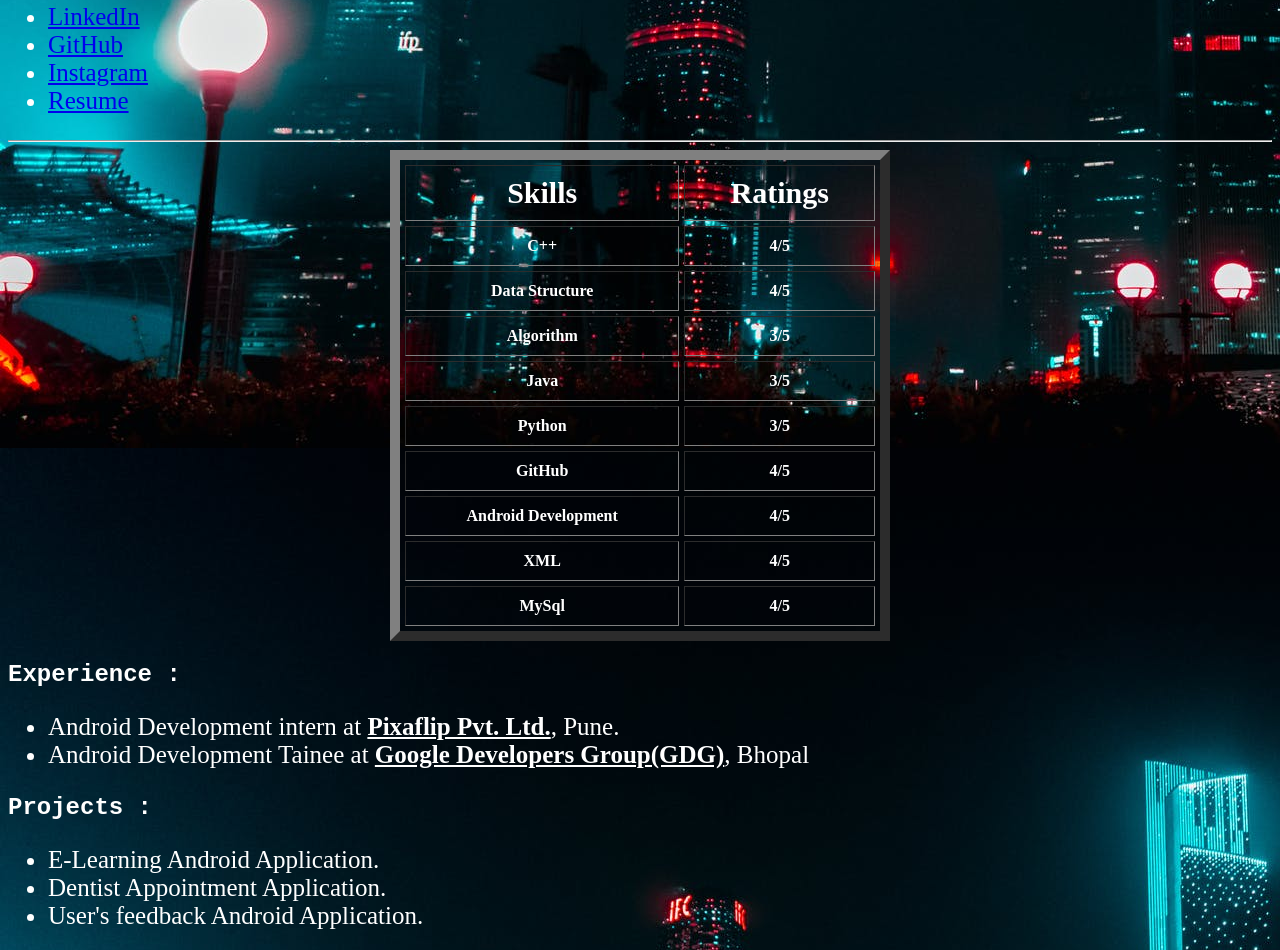
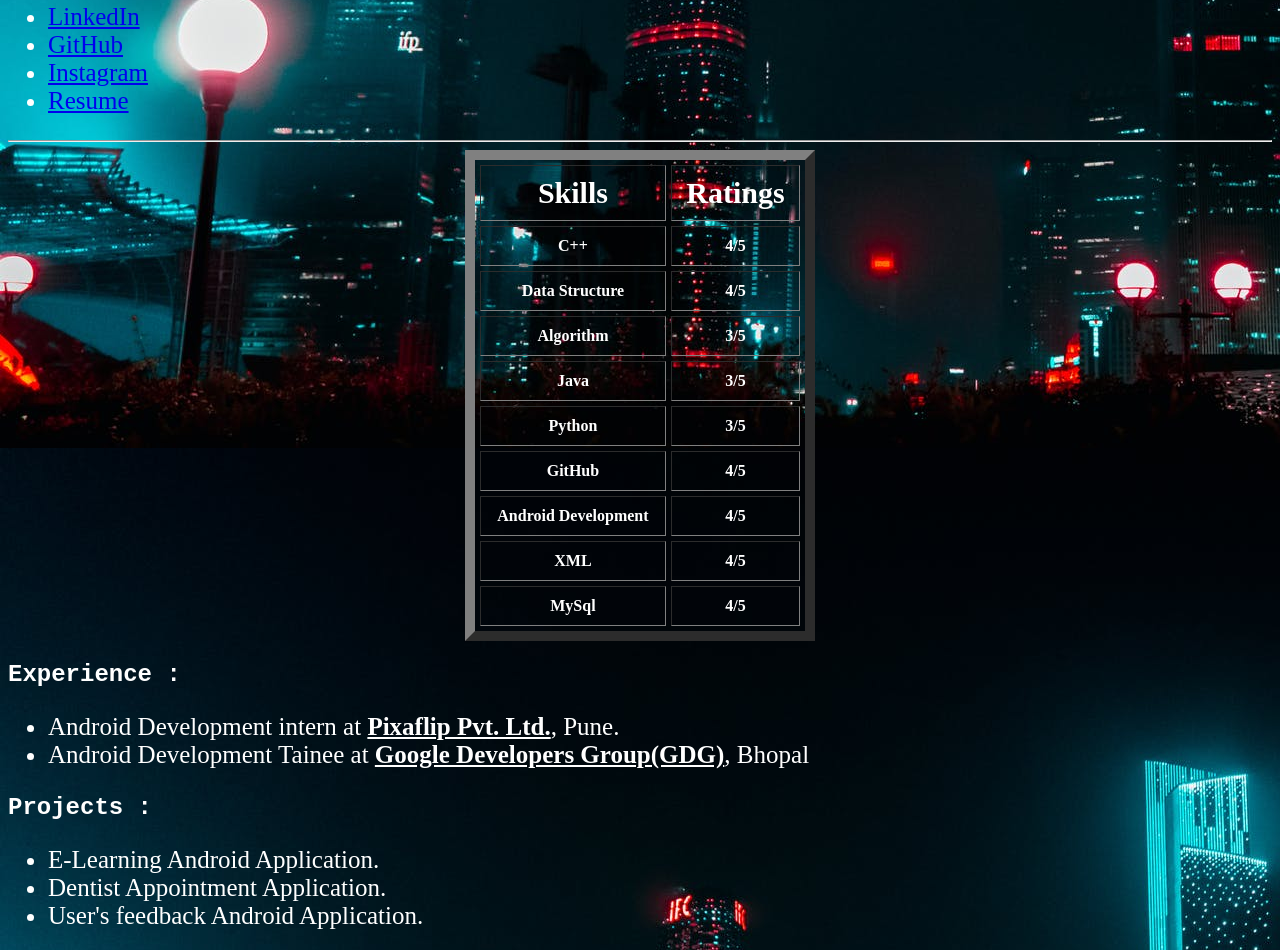
Before and after one commit to prabhat1209/First_html_webpage, a plain HTML site: page index.html in a window 1280 px wide. Shown: the part 805-1755 px from the top of the page. Drawn offline with Linux system fonts and the light colour scheme.

Commit message:
Adjusting table width

```diff
--- a/index.html
+++ b/index.html
@@ -17,7 +17,7 @@
             <li><a href="https://drive.google.com/file/d/1A92QjF5mZwZQkxMQaCp8ckT_F52WbwMN/view?usp=sharing">Resume</a></li>
         </ul>
         <hr>
-        <table border="10" cellpadding="10" cellspacing="5" width="500px" align="center">
+        <table border="10" cellpadding="10" cellspacing="5" width="350px" align="center">
             <tr style="color: #fff; font-size: 30px;">
                 <th><b>Skills</b></th>
                 <th>Ratings</th>
```
